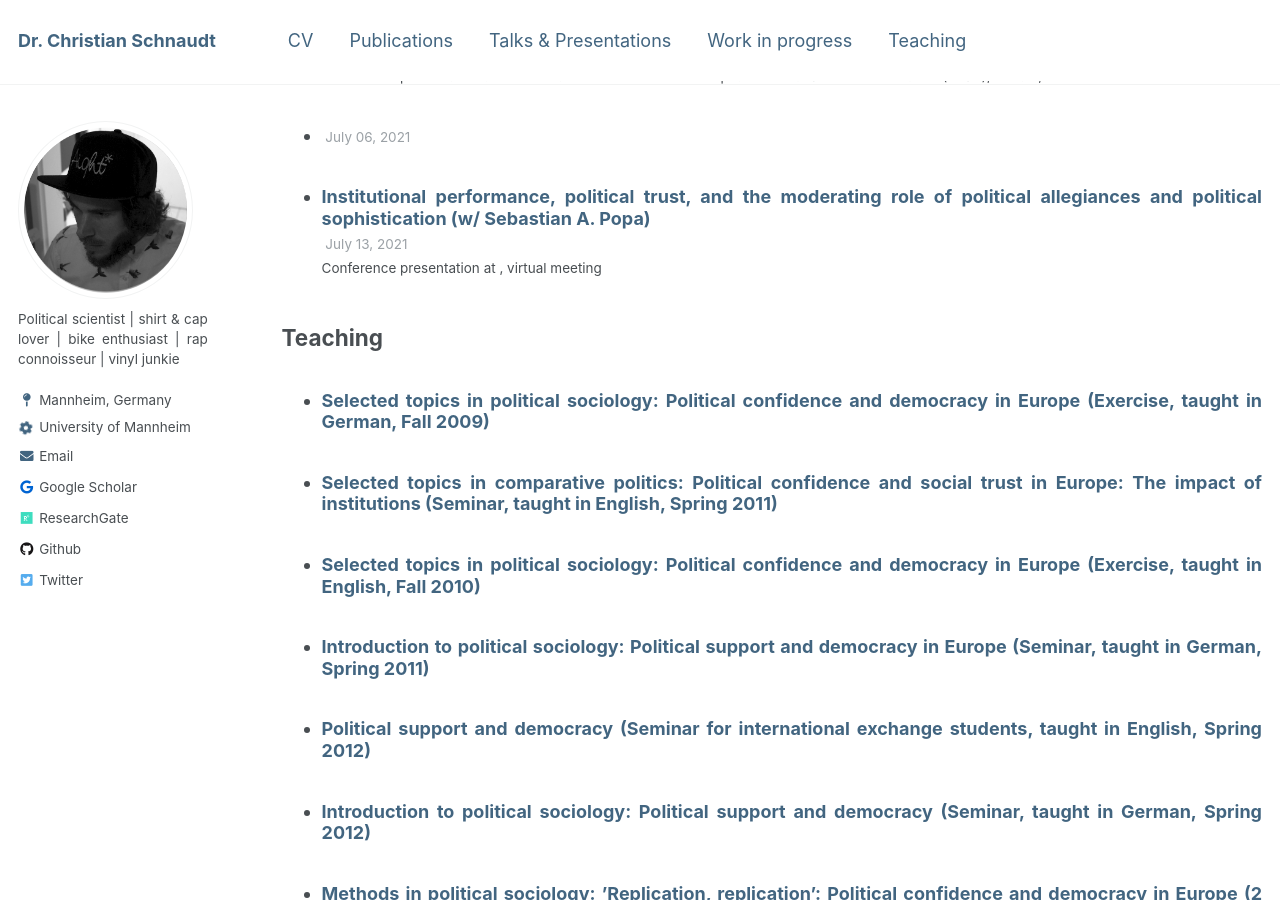
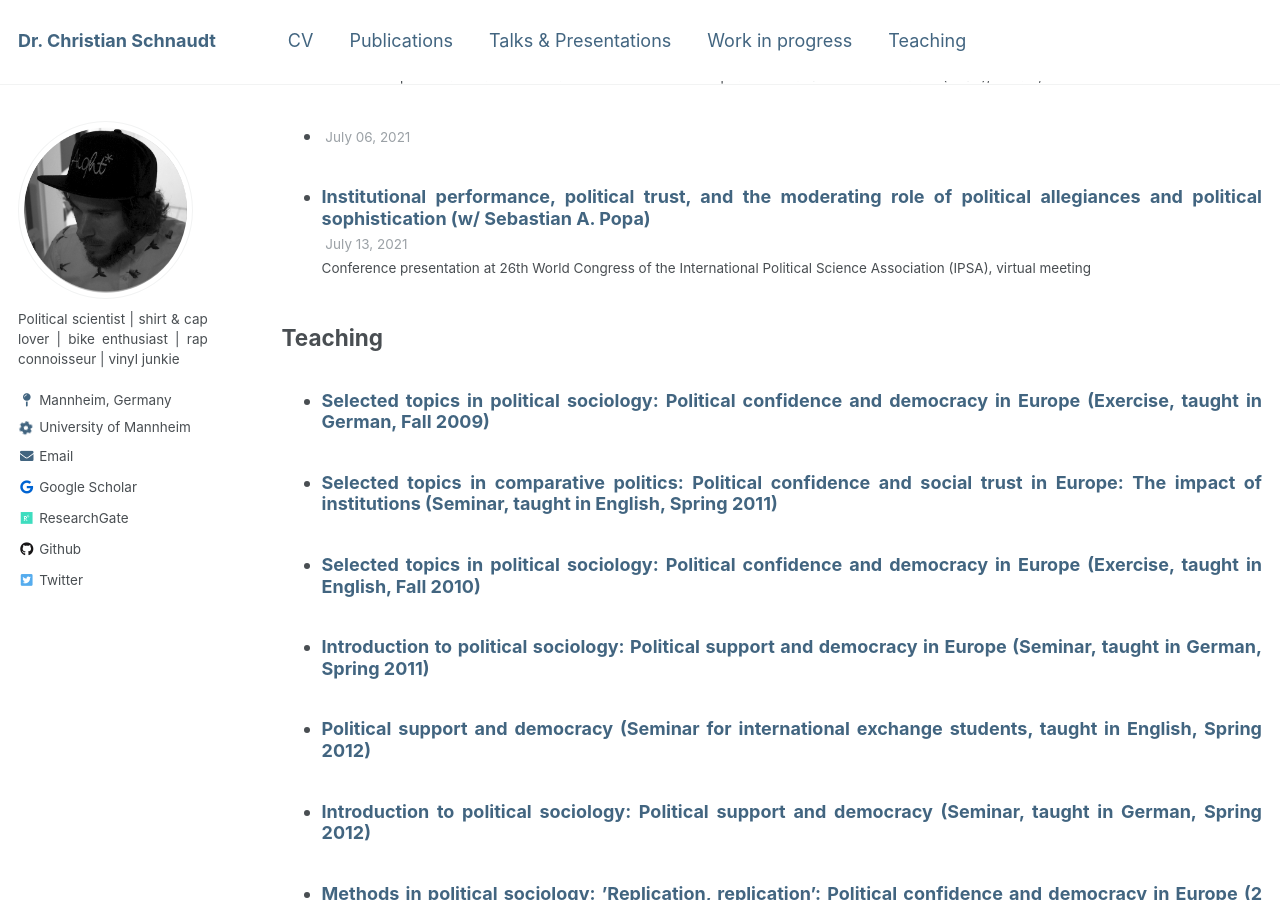
Before and after one commit to cschnaudt/cschnaudt.github.io, a Jekyll site: the page built from _pages/cv.md, in a window 1280 px wide and 900 px high, scrolled down 3361 px. Built offline with Jekyll 4.4.1, drawn with Linux system fonts in a browser that asks for light colours.

Commit message:
Update 2021-07-13-performance-IPSA.md

```diff
--- a/_talks/2021-07-13-performance-IPSA.md
+++ b/_talks/2021-07-13-performance-IPSA.md
@@ -3,7 +3,7 @@ title: "Institutional performance, political trust, and the moderating role of p
 collection: talks
 type: "Conference presentation"
 permalink: /talks/2021-07-13-performance-IPSA
-venue: ""
+venue: "26th World Congress of the International Political Science Association (IPSA)"
 date: 2021-07-13
 location: "virtual meeting"
 ---
```
